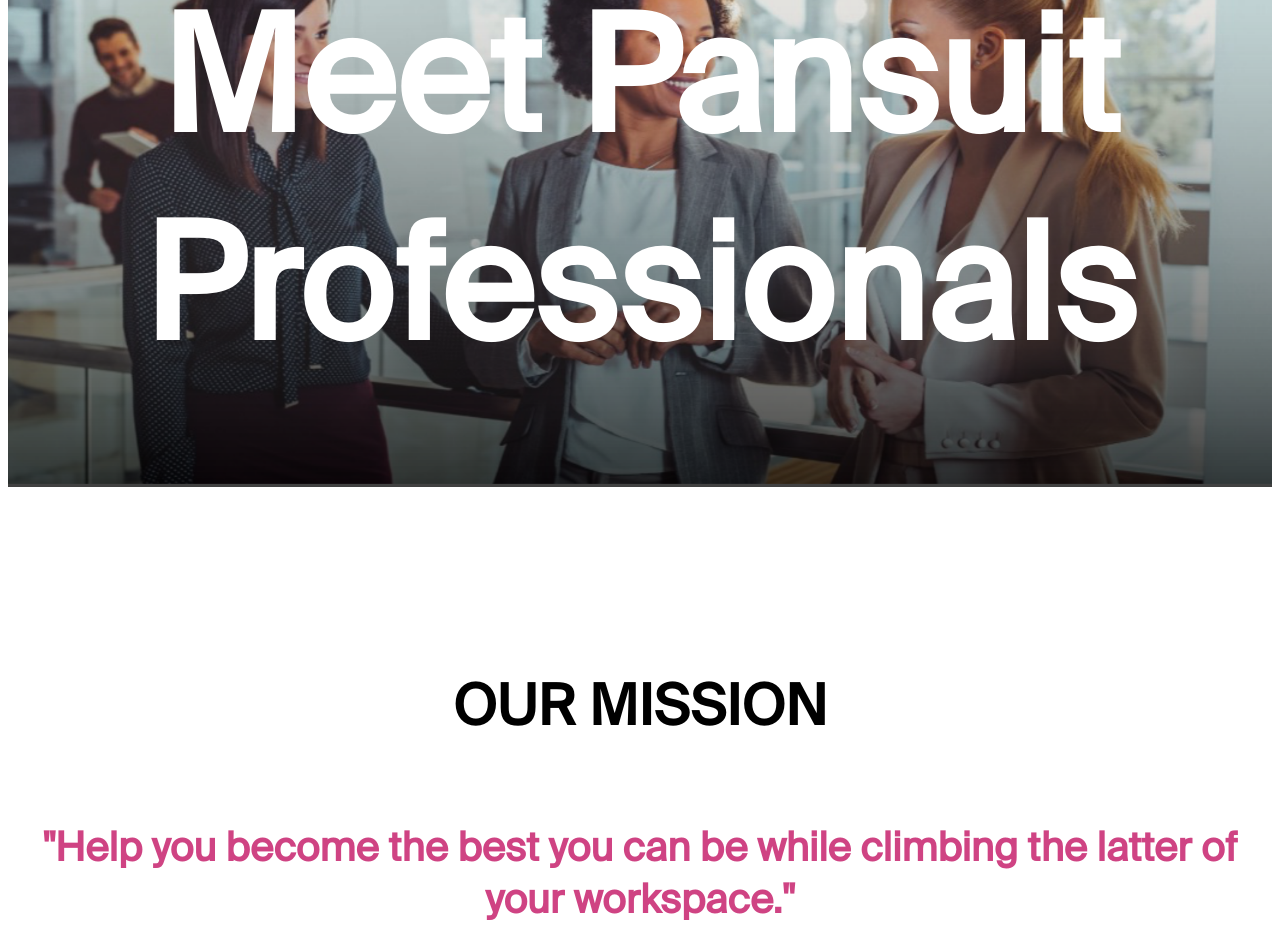
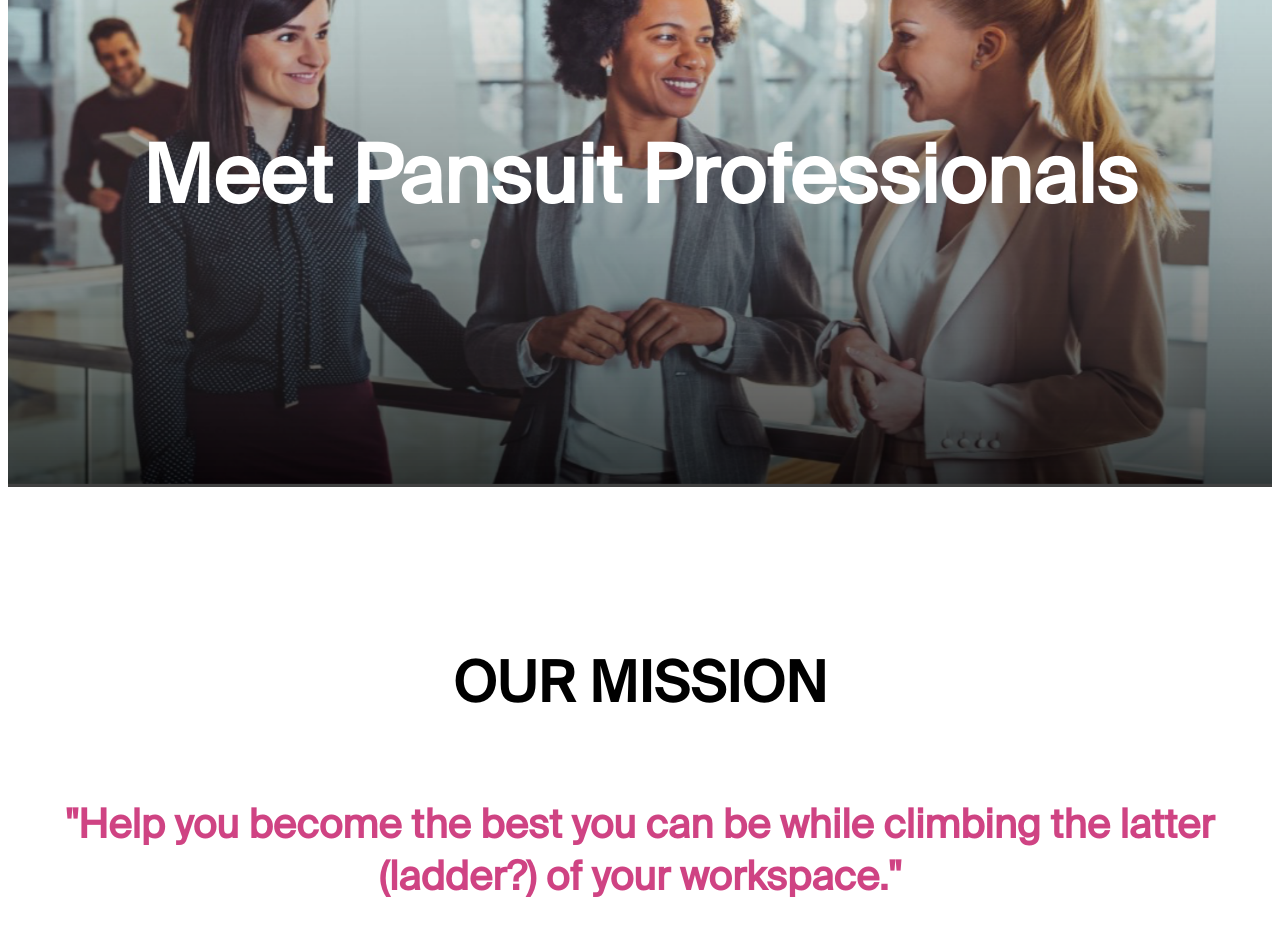
Before and after one commit to Hieu-Ma/pansuit, an Angular app in the folder pansuit/: page / in a window 1280 px wide. Shown: the part 140-1092 px from the top of the page. Built offline with nearby package versions, Linux system fonts and the light colour scheme.

Commit message:
fixed title of meet pansuit professionals

```diff
--- a/pansuit/src/app/about-us/about-us.component.css
+++ b/pansuit/src/app/about-us/about-us.component.css
@@ -14,9 +14,7 @@
    display: flex;
    justify-content: center;
    align-items: center;
-
    color: white;
-   font-size: 5rem;
 }
 
 #about-us__meet__img {
@@ -26,24 +24,22 @@
 }
 
 #about-us__meet h1 {
+   font-size: 80px;
    position: absolute;
    top: 50%;
    left: 50%;
    transform: translate(-50%, -50%);
    margin: 0px;
+   width: 100%;
 }
 
 /* Styling for second componenet (Our Mission) */
 
 #about-us__mission {
    display: flex;
-   /* flex-wrap: wrap; */
    flex-direction: column;
-   /* justify-content: center; */
-   /* align-items: center; */
    justify-content: center;
    align-items: center;
-
    height: 571px;
 }
 
--- a/pansuit/src/app/about-us/about-us.component.html
+++ b/pansuit/src/app/about-us/about-us.component.html
@@ -1,12 +1,18 @@
 <div id="about-us">
    <div id="about-us__meet">
-         <div id="about-us__meet__img">
-            <img src="../../assets/images/Group 604.png" style='height: 100%; width: 100%; object-fit: contain'/>
-            <h1>Meet Pansuit Professionals</h1>
-         </div>
+      <div id="about-us__meet__img">
+         <img src="../../assets/images/Group 604.png" style='height: 100%; width: 100%; object-fit: contain'/>
+         <h1>Meet Pansuit Professionals</h1>
+      </div>
    </div>
    <div id="about-us__mission">
       <h1>OUR MISSION</h1>
-      <h3>"Help you become the best you can be while climbing the latter of your workspace."</h3>
+      <h3>"Help you become the best you can be while climbing the latter (ladder?) of your workspace."</h3>
+   </div>
+   <div id="about-us__story">
+      <!-- <h1>OUR STORY</h1> -->
+   </div>
+   <div id="about-us__who">
+
    </div>
 </div>
```
